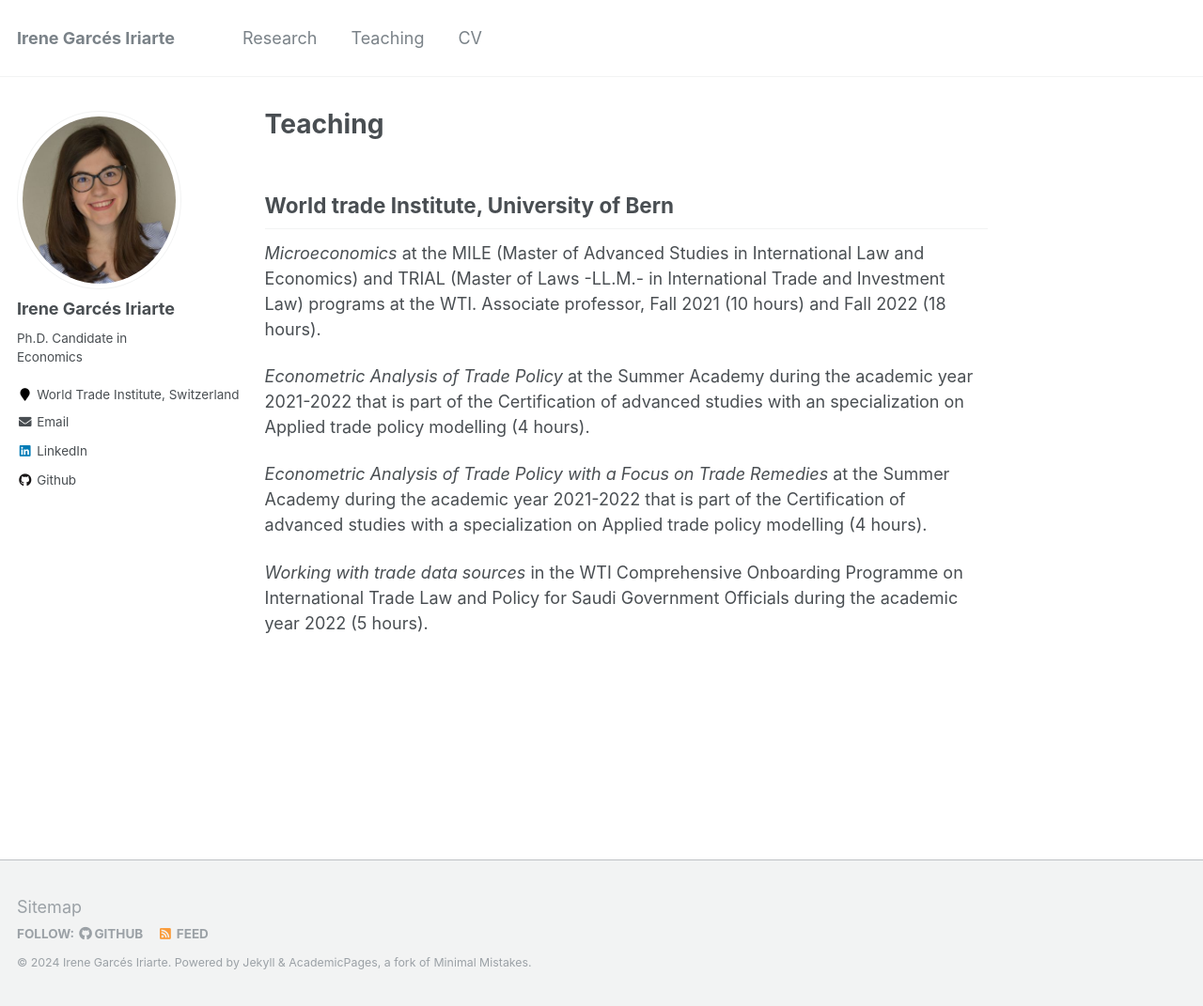
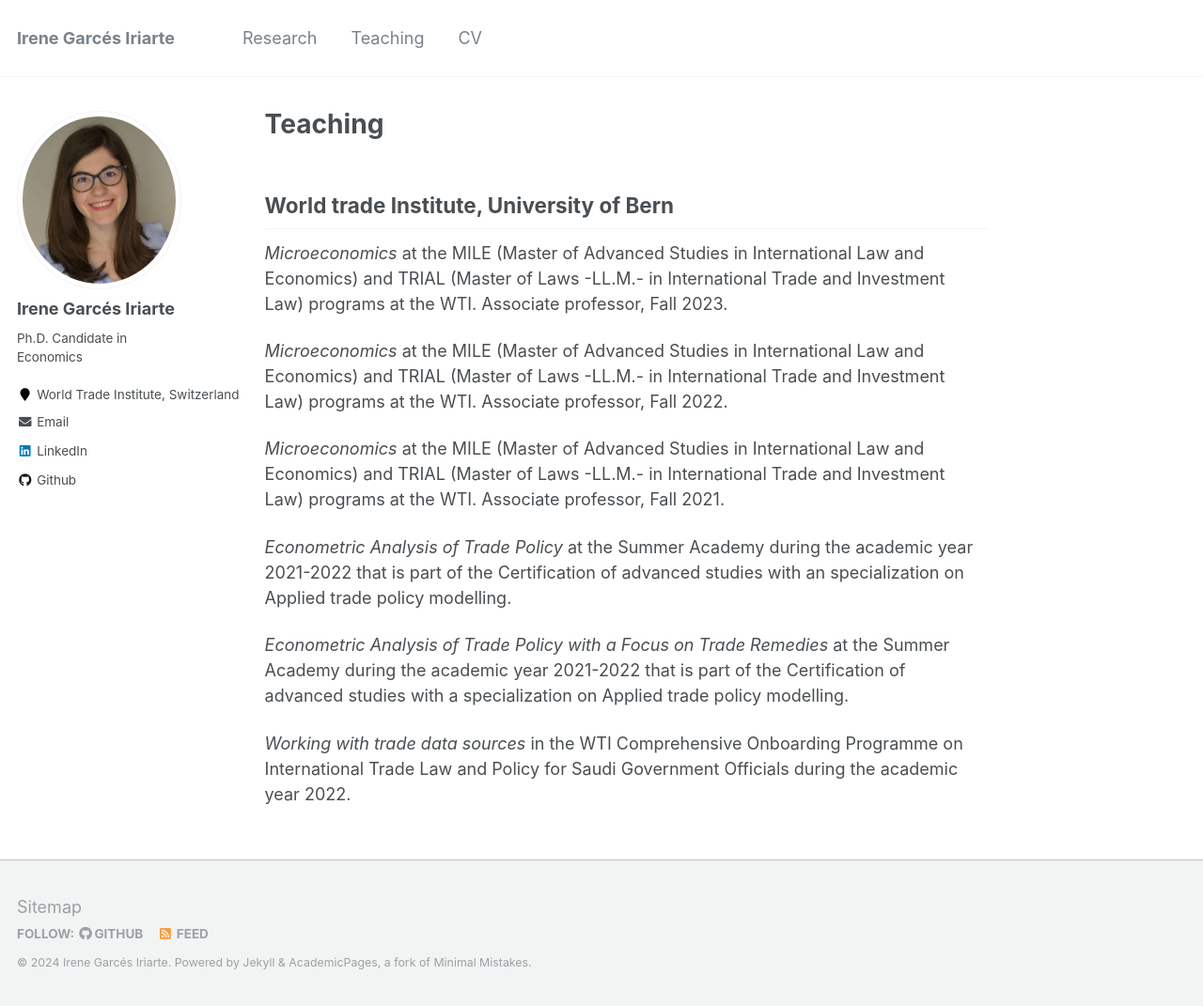
Before and after one commit to IreneGarces/irenegarces.github.io, a Jekyll site: the page built from _pages/teaching.md, in a window 1280 px wide and 1071 px high. Shown: the whole window at 94% size. Built offline with Jekyll 4.4.1, drawn with Linux system fonts in a browser that asks for light colours.

Commit message:
Update teaching.md

```diff
--- a/_pages/teaching.md
+++ b/_pages/teaching.md
@@ -8,13 +8,17 @@ author_profile: true
 
 
 ## World trade Institute, University of Bern
+*Microeconomics* at the MILE (Master of Advanced Studies in International Law and Economics) and TRIAL (Master of Laws -LL.M.- in International Trade and Investment Law) programs at the WTI.
+Associate professor, Fall 2023.
 
-*Microeconomics* at the MILE (Master of Advanced Studies in International Law and Economics) and
-TRIAL (Master of Laws -LL.M.- in International Trade and Investment Law) programs at the WTI.
-Associate professor, Fall 2021 (10 hours) and Fall 2022 (18 hours).
+*Microeconomics* at the MILE (Master of Advanced Studies in International Law and Economics) and  TRIAL (Master of Laws -LL.M.- in International Trade and Investment Law) programs at the WTI.
+Associate professor, Fall 2022.
 
-*Econometric Analysis of Trade Policy* at the Summer Academy during the academic year 2021-2022 that is part of the Certification of advanced studies with an specialization on Applied trade policy modelling (4 hours).
+*Microeconomics* at the MILE (Master of Advanced Studies in International Law and Economics) and  TRIAL (Master of Laws -LL.M.- in International Trade and Investment Law) programs at the WTI.
+Associate professor, Fall 2021.
 
-*Econometric Analysis of Trade Policy with a Focus on Trade Remedies* at the Summer Academy during the academic year 2021-2022 that is part of the Certification of advanced studies with a specialization on Applied trade policy modelling (4 hours).
+*Econometric Analysis of Trade Policy* at the Summer Academy during the academic year 2021-2022 that is part of the Certification of advanced studies with an specialization on Applied trade policy modelling.
 
-*Working with trade data sources* in the WTI Comprehensive Onboarding Programme on International Trade Law and Policy for Saudi Government Officials during the academic year 2022 (5 hours).
+*Econometric Analysis of Trade Policy with a Focus on Trade Remedies* at the Summer Academy during the academic year 2021-2022 that is part of the Certification of advanced studies with a specialization on Applied trade policy modelling.
+
+*Working with trade data sources* in the WTI Comprehensive Onboarding Programme on International Trade Law and Policy for Saudi Government Officials during the academic year 2022.
```
